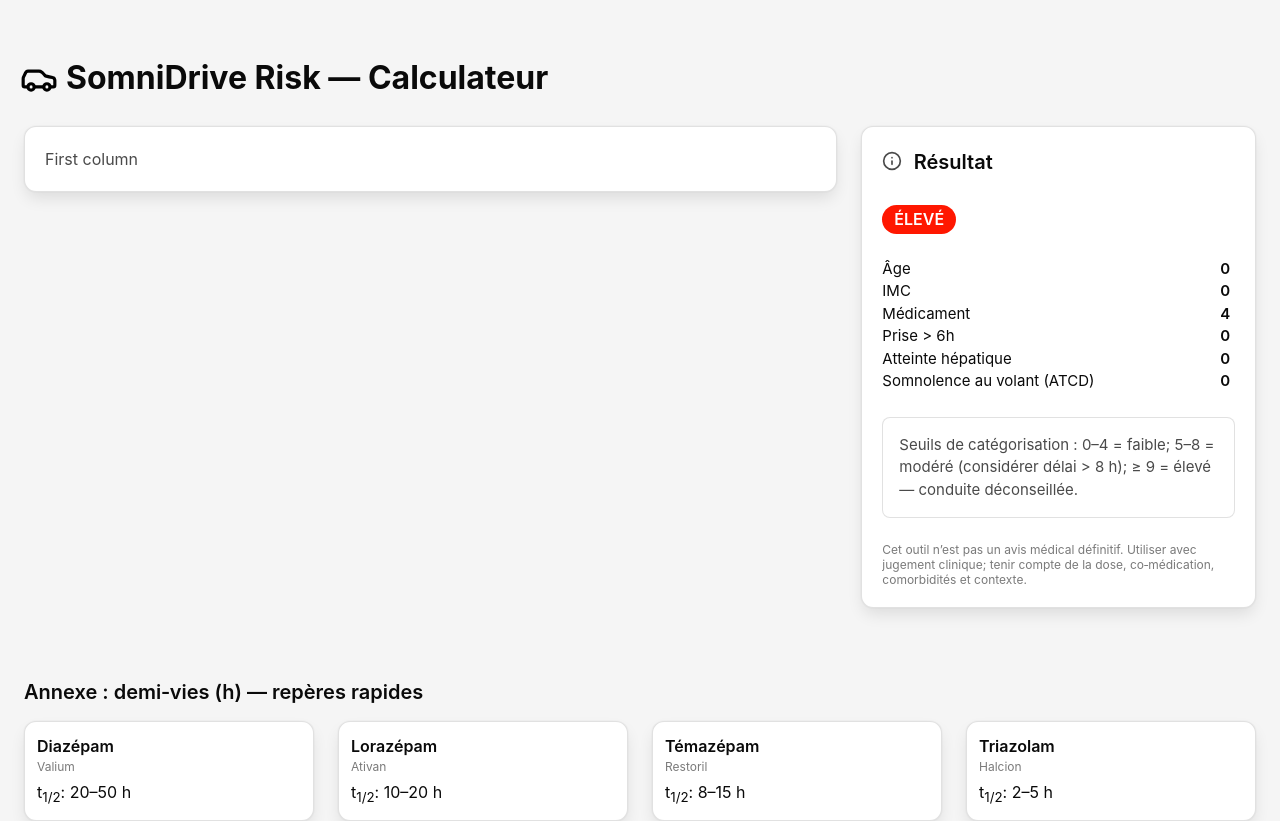
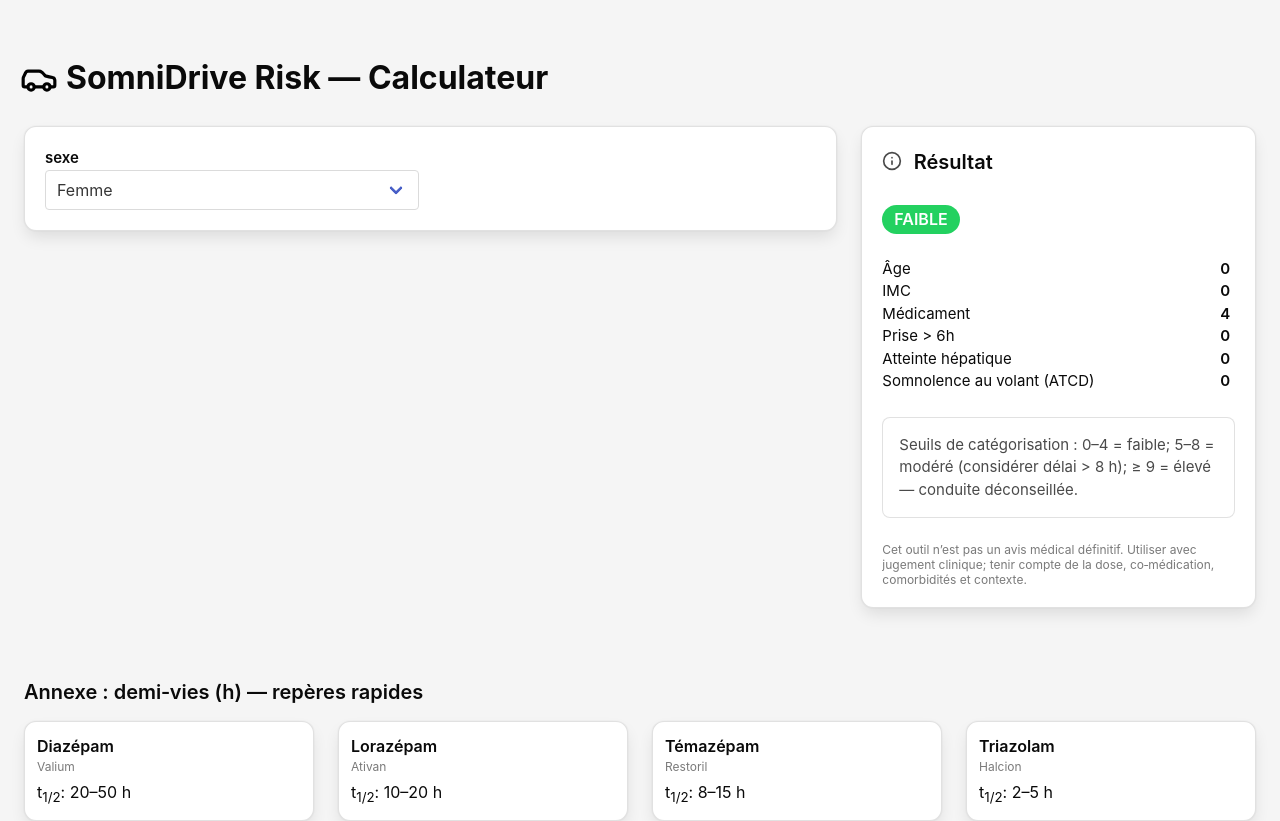
Before and after one commit to samyiss/SomniDrive, a React (Create React App) app: page / in a window 1280 px wide. Shown: the top 821 px of the page. Built offline with nearby package versions, Linux system fonts and the light colour scheme.

Commit message:
main menu start

```diff
--- a/src/HomePage.jsx
+++ b/src/HomePage.jsx
@@ -1,10 +1,19 @@
 import { FiInfo } from "react-icons/fi";
+import {useState} from "react";
 
 export function HomePage() {
 
-    const color = "#ff1700"; // Bulma's "danger" color
-    const result = "ÉLEVÉ";
+    const color = "#23d160"; // Bulma's "danger" color
+    const result = "FAIBLE";
 
+    const results = [
+        { color: "#23d160", result: "FAIBLE" },
+        { color: "#ffdd57", result: "MODÉRÉ" },
+        { color: "#ff1700", result: "ÉLEVÉ" }
+    ]
+
+
+    const [getDrop, settDrop] = useState(false);
 
     const drugs = [
         {
@@ -110,15 +119,28 @@ export function HomePage() {
 
             <div className="columns">
                 <div className="column is-8">
-                    <div className="card subtle-border">
-                        First column
+                    <div className="card subtle-border" style={{ padding: "20px" }}>
+                        <div className="columns is-vcentered is-mobile">
+                            <div className="column is-half-desktop is-full-mobile">
+                                <p className="has-text-black has-text-weight-semibold" style={{fontSize: "15px"}}>
+                                    sexe
+                                </p>
+
+                                <div className="select is-fullwidth">
+                                    <select>
+                                        <option>Femme</option>
+                                        <option>Homme</option>
+                                    </select>
+                                </div>
+                            </div>
+                        </div>
                     </div>
                 </div>
                 <div className="column">
-                    <div className="card subtle-border">
+                <div className="card subtle-border">
                         <div className="columns is-vcentered is-mobile">
                             <div className="column is-1">
-                                <FiInfo className="has-text-weight-bold" size={20} />
+                                <FiInfo className="has-text-weight-bold" size={20}/>
                             </div>
 
                             <p className="column is-size-5 has-text-weight-semibold has-text-black pb-4">
@@ -127,7 +149,7 @@ export function HomePage() {
                         </div>
 
                         <div>
-                            <div className="result"   style={{ backgroundColor: color }}>
+                            <div className="result" style={{backgroundColor: color}}>
                                 <span className="has-text-white has-text-weight-semibold">
                                     { result }
                                 </span>
```
